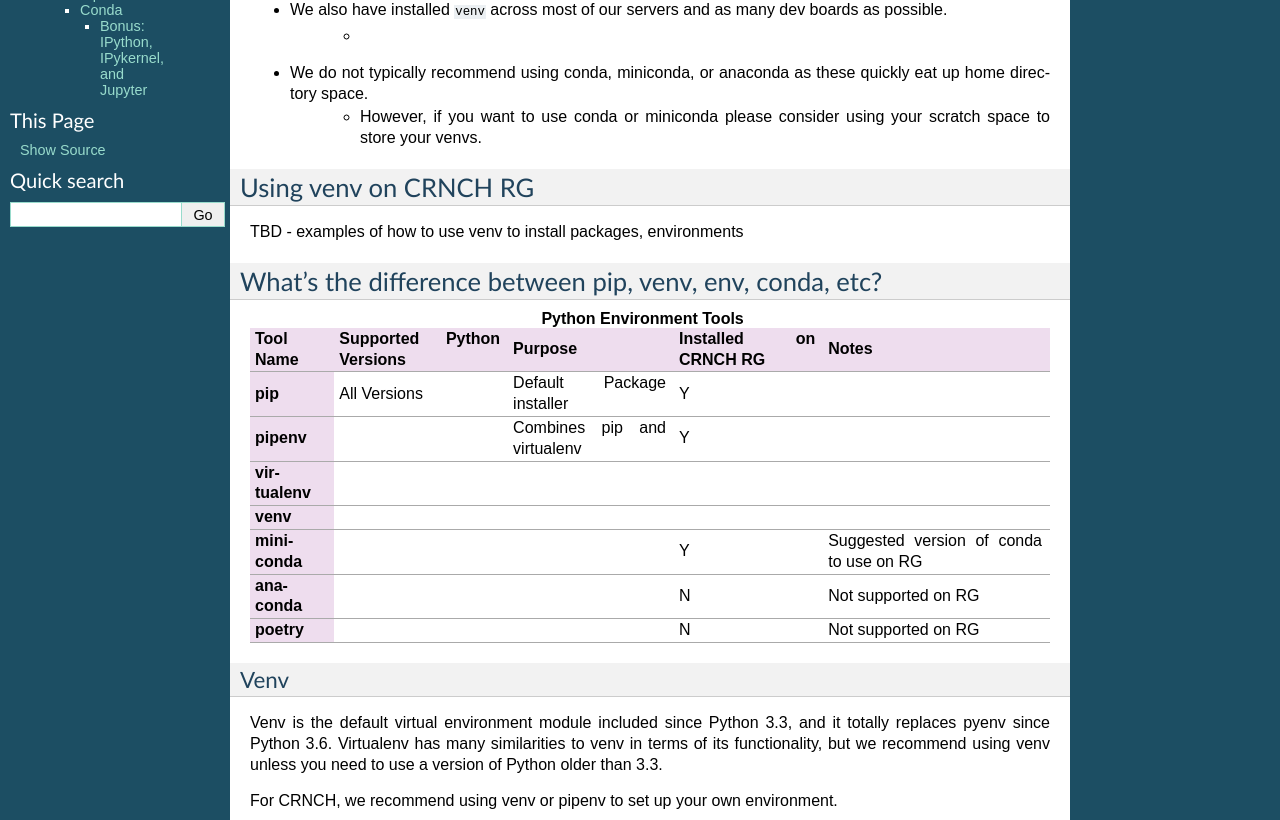
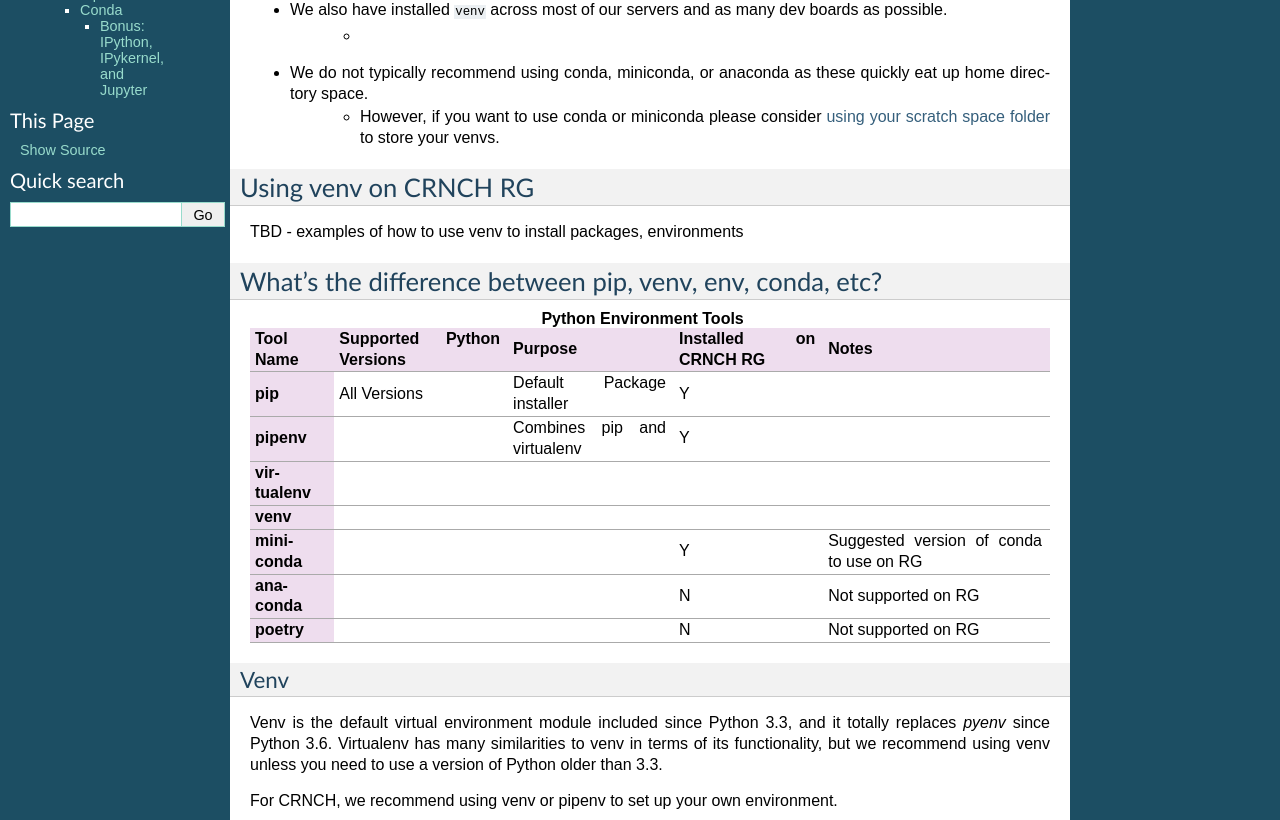
Before and after one commit to gt-crnch-rg/read-the-docs, a Sphinx documentation site: the page built from docs/general/python-environments.rst, in a window 1280 px wide. Shown: the part 264-1084 px from the top of the page. Built offline with Sphinx 7.4.7, drawn with Linux system fonts in a browser that asks for light colours; pages that are not in the unit, such as notebooks, are missing from menus.

Commit message:
Update python-environments.rst

```diff
--- a/docs/general/python-environments.rst
+++ b/docs/general/python-environments.rst
@@ -11,7 +11,7 @@ Key Takeaways for using Python on the RG Testbed
 - We also have installed :code:`venv` across most of our servers and as many dev boards as possible.
     -
 - We do not typically recommend using conda, miniconda, or anaconda as these quickly eat up home directory space.
-    - However, if you want to use conda or miniconda please consider using your scratch space to store your venvs.
+    - However, if you want to use conda or miniconda please consider `using your scratch space folder <https://gt-crnch-rg.readthedocs.io/en/main/general/rg-filesystems.html>`__ to store your venvs.
 
 
 Using venv on CRNCH RG
@@ -72,7 +72,7 @@ What's the difference between pip, venv, env, conda, etc?
 Venv
 -------
 
-Venv is the default virtual environment module included since Python 3.3, and it totally replaces pyenv since Python 3.6. Virtualenv has many similarities to venv in terms of its functionality, but we recommend using venv unless you need to use a version of Python older than 3.3.
+Venv is the default virtual environment module included since Python 3.3, and it totally replaces `pyenv` since Python 3.6. Virtualenv has many similarities to venv in terms of its functionality, but we recommend using venv unless you need to use a version of Python older than 3.3.
 
 For CRNCH, we recommend using venv or pipenv to set up your own environment.
 
```
